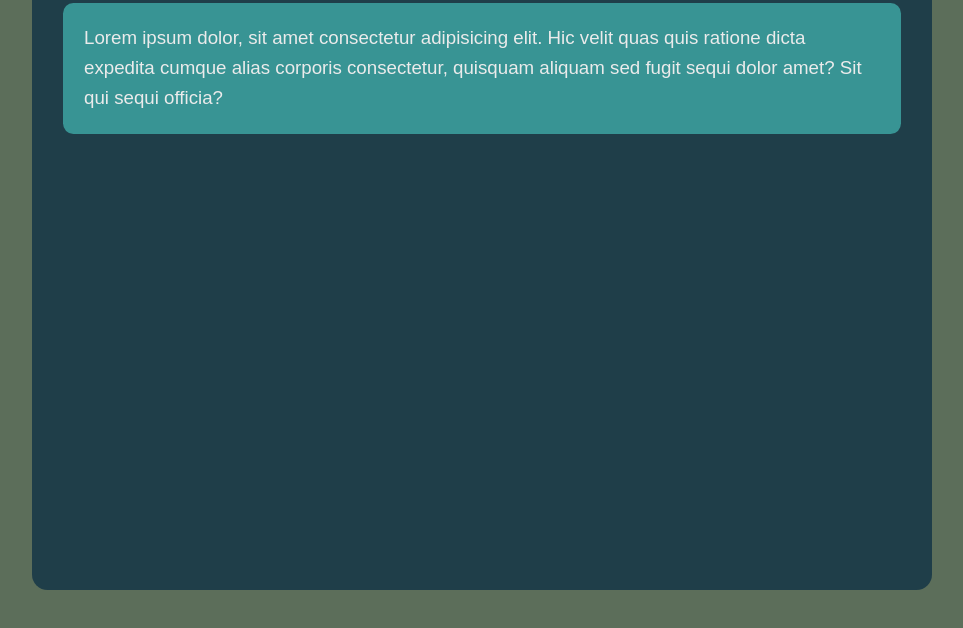
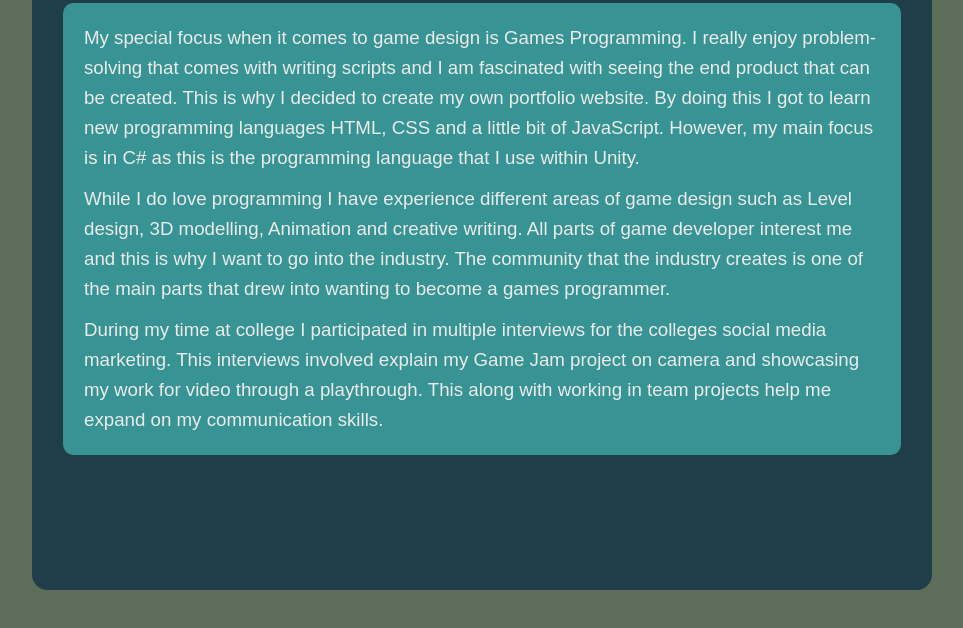
Before and after one commit to Abi62619/Portfolio, a plain HTML site: page viewmore.html in a window 1280 px wide. Shown: the part 168-796 px from the top of the page, without its empty margins (158-1121 px from the left). Drawn offline with Linux system fonts and the light colour scheme; a web font is replaced by a local one.

Commit message:
adding information

```diff
--- a/viewmore.html
+++ b/viewmore.html
@@ -20,7 +20,24 @@
             <section class="About me">
                 <h2 class="title">About Me</h2>
                 <div class="info">
-                    <p>Lorem ipsum dolor, sit amet consectetur adipisicing elit. Hic velit quas quis ratione dicta expedita cumque alias corporis consectetur, quisquam aliquam sed fugit sequi dolor amet? Sit qui sequi officia?</p>
+                    <p>My special focus when it comes to game design is Games Programming.
+                        I really enjoy problem-solving that comes with writing scripts and
+                        I am fascinated with seeing the end product that can be created. This
+                        is why I decided to create my own portfolio website. By doing this I
+                        got to learn new programming languages HTML, CSS and a little bit of
+                        JavaScript. However, my main focus is in C# as this is the programming
+                        language that I use within Unity.</p>
+                    <br>
+                    <p>While I do love programming I have experience different areas of game
+                        design such as Level design, 3D modelling, Animation and creative writing.
+                        All parts of game developer interest me and this is why I want to go into
+                        the industry. The community that the industry creates is one of the main
+                        parts that drew into wanting to become a games programmer. </p>
+                    <br>
+                    <p>During my time at college I participated in multiple interviews for the
+                        colleges social media marketing. This interviews involved explain my Game
+                        Jam project on camera and showcasing my work for video through a playthrough.
+                        This along with working in team projects help me expand on my communication skills. </p>
                 </div>
 
             </section>
```
Also changed, not shown: index.html (+5 -1 lines).
